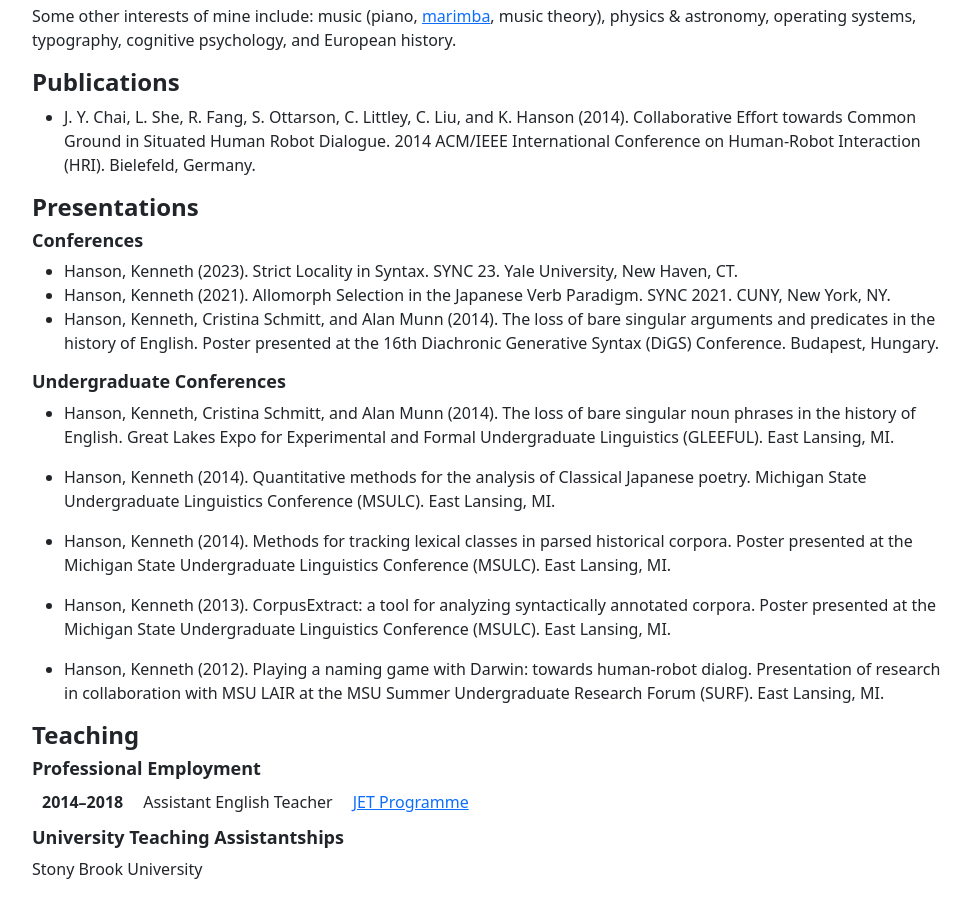
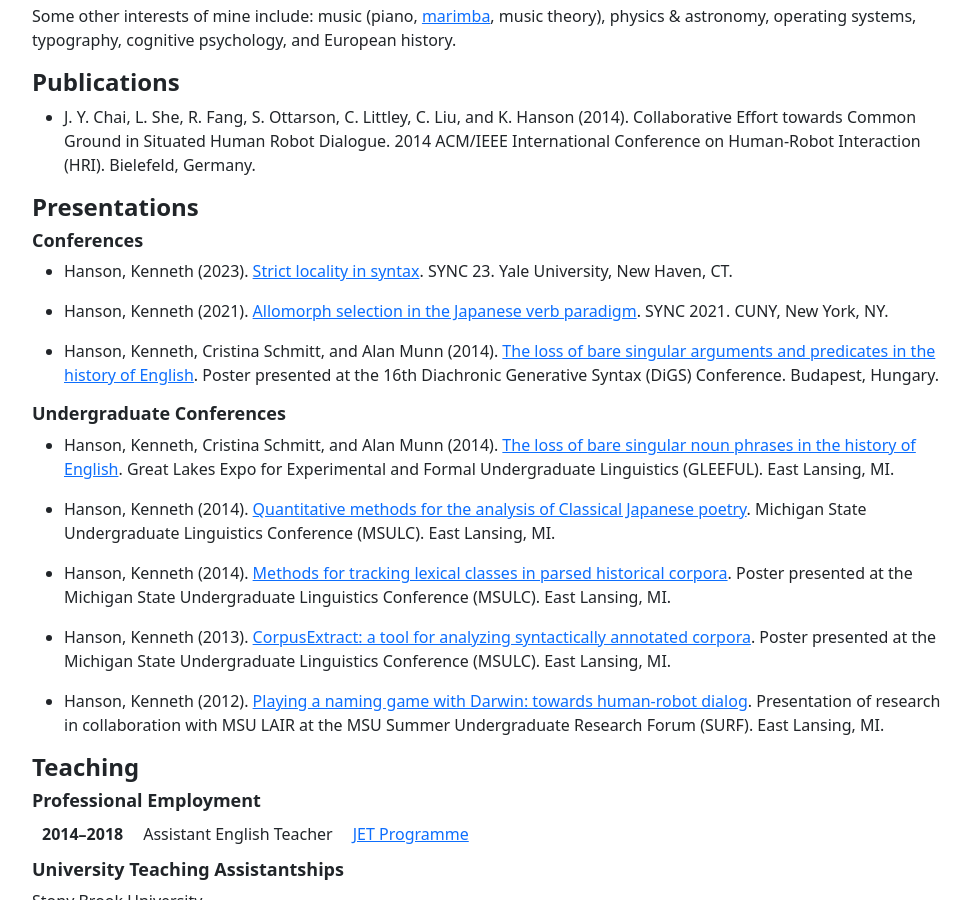
Before and after one commit to khanson679/khanson679.github.io, a Jekyll site: the page built from index.md, in a window 1280 px wide and 900 px high, scrolled down 311 px. Shown: the whole window, without its empty margins (150-1121 px from the left). Built offline with Jekyll 4.4.1, drawn with Linux system fonts in a browser that asks for light colours; some of the changed lines change nothing that is shown.

Commit message:
Add links to CV items. Formatting.

```diff
--- a/index.md
+++ b/index.md
@@ -23,22 +23,24 @@ Some other interests of mine include: music (piano, [marimba][], music theory),
 ## Presentations
 
 ### Conferences
-* Hanson, Kenneth (2023). Strict Locality in Syntax. SYNC 23. Yale University, New Haven,
-CT.
-* Hanson, Kenneth (2021). Allomorph Selection in the Japanese Verb Paradigm. SYNC 2021. CUNY, New York, NY.
-* Hanson, Kenneth, Cristina Schmitt, and Alan Munn (2014). The loss of bare singular arguments and predicates in the history of English. Poster presented at the 16th Diachronic Generative Syntax (DiGS) Conference. Budapest, Hungary.
+
+* Hanson, Kenneth (2023). [Strict locality in syntax](/files/hanson-sync-2023-sl-in-syntax-slides.pdf). SYNC 23. Yale University, New Haven, CT.
+
+* Hanson, Kenneth (2021). [Allomorph selection in the Japanese verb paradigm](/files/hanson-sync2021-jpnvb-pres.pdf). SYNC 2021. CUNY, New York, NY.
+
+* Hanson, Kenneth, Cristina Schmitt, and Alan Munn (2014). [The loss of bare singular arguments and predicates in the history of English](/files/hanson-etal-digs-2014-poster.pdf). Poster presented at the 16th Diachronic Generative Syntax (DiGS) Conference. Budapest, Hungary.
 
 ### Undergraduate Conferences
 
-* Hanson, Kenneth, Cristina Schmitt, and Alan Munn (2014). The loss of bare singular noun phrases in the history of English. Great Lakes Expo for Experimental and Formal Undergraduate Linguistics (GLEEFUL). East Lansing, MI.
+* Hanson, Kenneth, Cristina Schmitt, and Alan Munn (2014). [The loss of bare singular noun phrases in the history of English](/files/hanson-etal-gleeful2014-pres-bare-nps.pdf). Great Lakes Expo for Experimental and Formal Undergraduate Linguistics (GLEEFUL). East Lansing, MI.
 
-* Hanson, Kenneth (2014). Quantitative methods for the analysis of Classical Japanese poetry. Michigan State Undergraduate Linguistics Conference (MSULC). East Lansing, MI.
+* Hanson, Kenneth (2014). [Quantitative methods for the analysis of Classical Japanese poetry](/files/hanson-msulc2014-pres-cjpn-poetry.pdf). Michigan State Undergraduate Linguistics Conference (MSULC). East Lansing, MI.
 
-* Hanson, Kenneth (2014). Methods for tracking lexical classes in parsed historical corpora. Poster presented at the Michigan State Undergraduate Linguistics Conference (MSULC). East Lansing, MI.
+* Hanson, Kenneth (2014). [Methods for tracking lexical classes in parsed historical corpora](/files/hanson-msulc2014-poster-corpus-methods.pdf). Poster presented at the Michigan State Undergraduate Linguistics Conference (MSULC). East Lansing, MI.
 
-* Hanson, Kenneth (2013). CorpusExtract: a tool for analyzing syntactically annotated corpora. Poster presented at the Michigan State Undergraduate Linguistics Conference (MSULC). East Lansing, MI.
+* Hanson, Kenneth (2013). [CorpusExtract: a tool for analyzing syntactically annotated corpora](/files/hanson-corpusextract-poster-2013.pdf). Poster presented at the Michigan State Undergraduate Linguistics Conference (MSULC). East Lansing, MI.
 
-* Hanson, Kenneth (2012). Playing a naming game with Darwin: towards human-robot dialog. Presentation of research in collaboration with MSU LAIR at the MSU Summer Undergraduate Research Forum (SURF). East Lansing, MI.
+* Hanson, Kenneth (2012). [Playing a naming game with Darwin: towards human-robot dialog](/files/hanson-darwin-presentation-2012.pdf). Presentation of research in collaboration with MSU LAIR at the MSU Summer Undergraduate Research Forum (SURF). East Lansing, MI.
 
 
 ## Teaching
```
